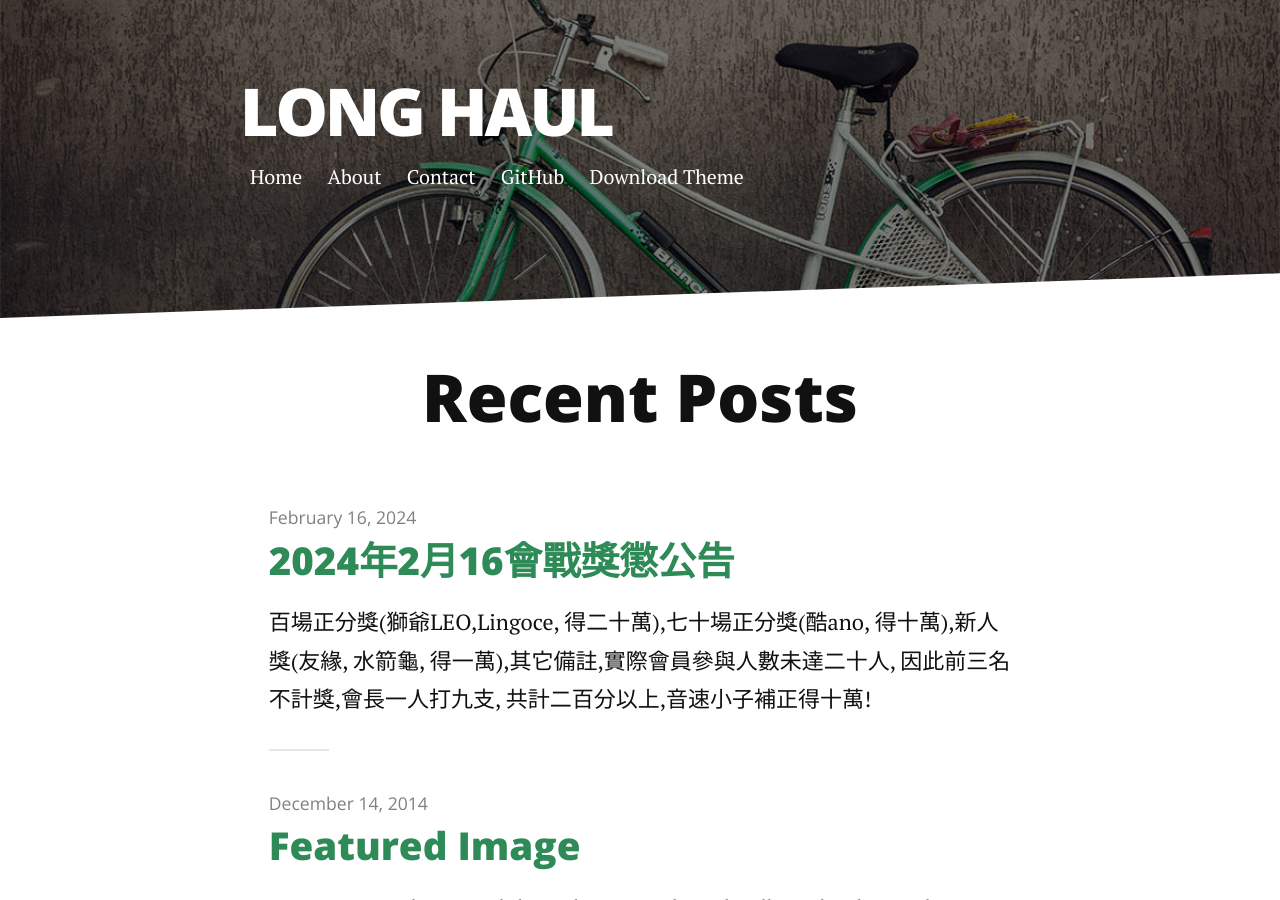
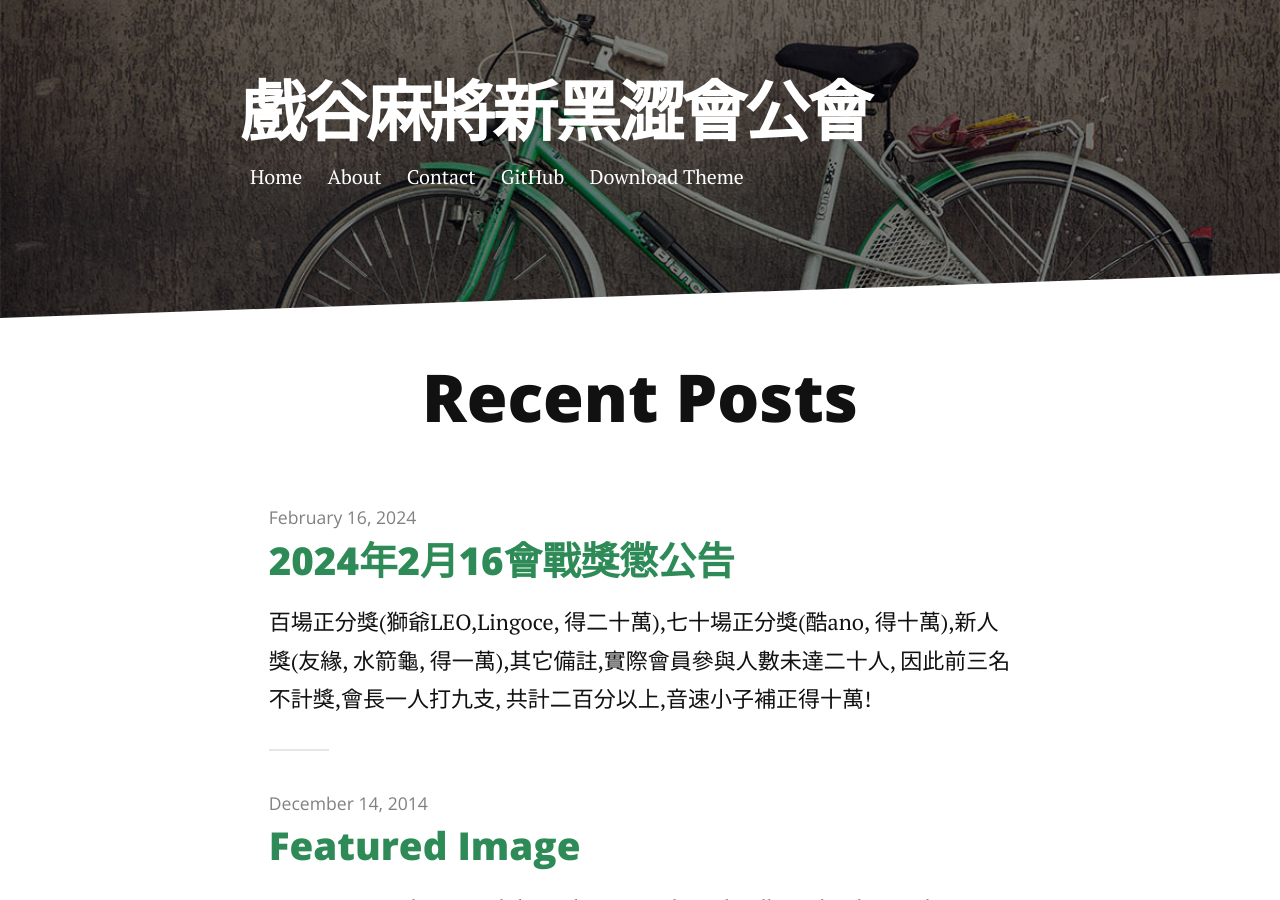
Before and after one commit to jetbomb2012/beloved, a Jekyll site: the page built from index.html, in a window 1280 px wide and 900 px high. Built offline with Jekyll 4.4.1, drawn with Linux system fonts in a browser that asks for light colours; nearby versions of some CDN libraries; the list of posts is cut into pages by our own code.

Commit message:
Update _config.yml

```diff
--- a/_config.yml
+++ b/_config.yml
@@ -1,4 +1,4 @@
-title: Long Haul
+title: 戲谷麻將新黑澀會公會
 description: Long Form Jekyll theme built with SASS
 
 url: https://long-haul.netlify.app
```
